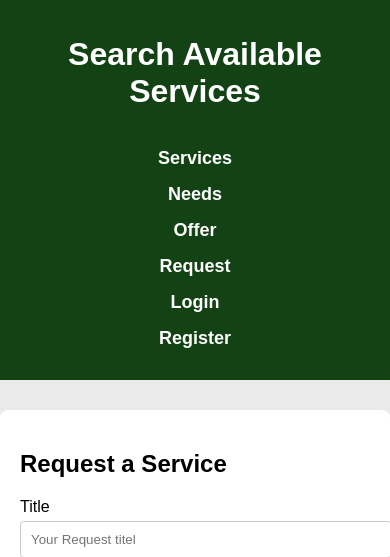
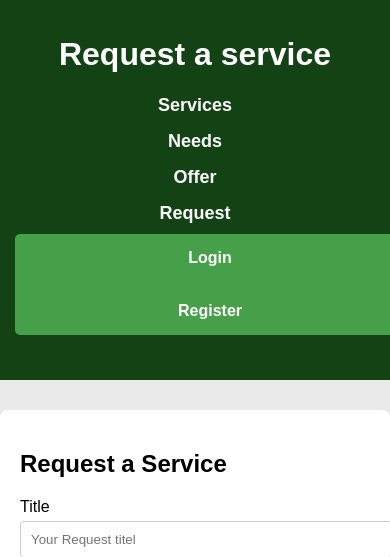
Before and after one commit to reflexj/tutor, a Flask app: page /highschool in a window 390 px wide. Shown: the top 557 px of the page. Run offline with Flask 3, Linux system fonts and the light colour scheme.

Commit message:
style changes

```diff
--- a/static/style.css
+++ b/static/style.css
@@ -1,3 +1,4 @@
+/* General Body and Layout Styles */
 body {
     font-family: Arial, sans-serif;
     background-color: #f4f4f4;
@@ -13,18 +14,24 @@ header {
     color: white;
     text-align: center;
     padding: 15px;
+    position: relative; /* Ensures auth-links can be positioned absolutely within header */
 }
 
 nav {
-    display: flex;            /* Make nav a flex container */
-    justify-content: center;  /* Center its contents horizontally */
+    display: flex;
+    justify-content: center;
+    align-items: center;
+    width: 100%;
 }
 
 nav ul {
     list-style-type: none;
-    padding: 0;
-    display: flex;             /* Make ul a flex container */
-    gap: 30px;                 /* Add space between list items */
+    display: flex;
+    gap: 30px;
+    margin: 0;
+    justify-content: center;
+    align-items: center;
+    text-align: center;
 }
 
 nav ul li {
@@ -38,7 +45,30 @@ nav ul li a {
     text-align: center;
 }
 
+/* Auth Links Styling */
+.auth-links {
+    display: flex;
+    gap: 15px;
+    background-color: #45a049;
+    padding: 5px 15px;
+    border-radius: 5px;
+    margin-left: auto;  /* Pushes to the right */
+    position: absolute;  /* Makes it position independently */
+    right: 15px;  /* 15px from the right edge */
+    top: 15px;  /* Aligns with the top of the header */
+}
 
+.auth-links a {
+    color: white;
+    text-decoration: none;
+    font-weight: bold;
+}
+
+.auth-links a:hover {
+    color: #134215;
+}
+
+/* Main Content Styling */
 main {
     flex: 1;
 }
@@ -123,6 +153,23 @@ form button:hover {
         width: 100%;  /* Make the links take full width for easy tapping */
         text-align: center;
     }
+
+    /* Mobile styles for auth-links */
+    .auth-links {
+        position: static;  /* Reset position for mobile */
+        margin-left: 0;
+        flex-direction: column;
+        align-items: center;
+        width: 100%;
+        margin-top: 10px;
+    }
+
+    .auth-links a {
+        font-size: 16px;
+        padding: 10px 0;
+        width: 100%;
+        text-align: center;
+    }
 }
 
 /* Additional styles for tablet and larger devices */
--- a/templates/highschool.html
+++ b/templates/highschool.html
@@ -8,23 +8,24 @@
 </head>
 <body>
     <header>
-        <h1>Search Available Services</h1>
+        <h1>Request a service</h1>
         <nav>
             <ul>
                 <li><a href="/supply">Services</a></li>
                 <li><a href="/requests">Needs</a></li>
                 <li><a href="/university">Offer</a></li>
                 <li><a href="/highschool">Request</a></li>
-
-                {% if current_user.is_authenticated %}
-                    <li><a href="/profile">Your Profile</a></li>
-                    <li><a href="{{ url_for('logout') }}">Logout</a></li>
-                {% else %}
-                    <li><a href="{{ url_for('login') }}">Login</a></li>
-                    <li><a href="{{ url_for('register') }}">Register</a></li>
-                {% endif %}
             </ul>
         </nav>
+        <section class="auth-links">
+            {% if current_user.is_authenticated %}
+                <a href="/profile">Your Profile</a>
+                <a href="{{ url_for('logout') }}">Logout</a>
+            {% else %}
+                <a href="{{ url_for('login') }}">Login</a>
+                <a href="{{ url_for('register') }}">Register</a>
+            {% endif %}
+        </section>
     </header>
 
     <main>
```
Also changed, not shown: templates/index.html (+9 -8 lines), templates/login.html (+10 -8 lines), templates/profile.html (+10 -8 lines), templates/register.html (+10 -8 lines), templates/request_detail.html (+10 -8 lines), templates/requests.html (+10 -8 lines), templates/search_results_requests.html (+10 -8 lines), templates/search_results_supply.html (+10 -8 lines), templates/service_detail.html (+10 -8 lines), templates/supply.html (+10 -8 lines), templates/university.html (+10 -8 lines), instance/students.db.
